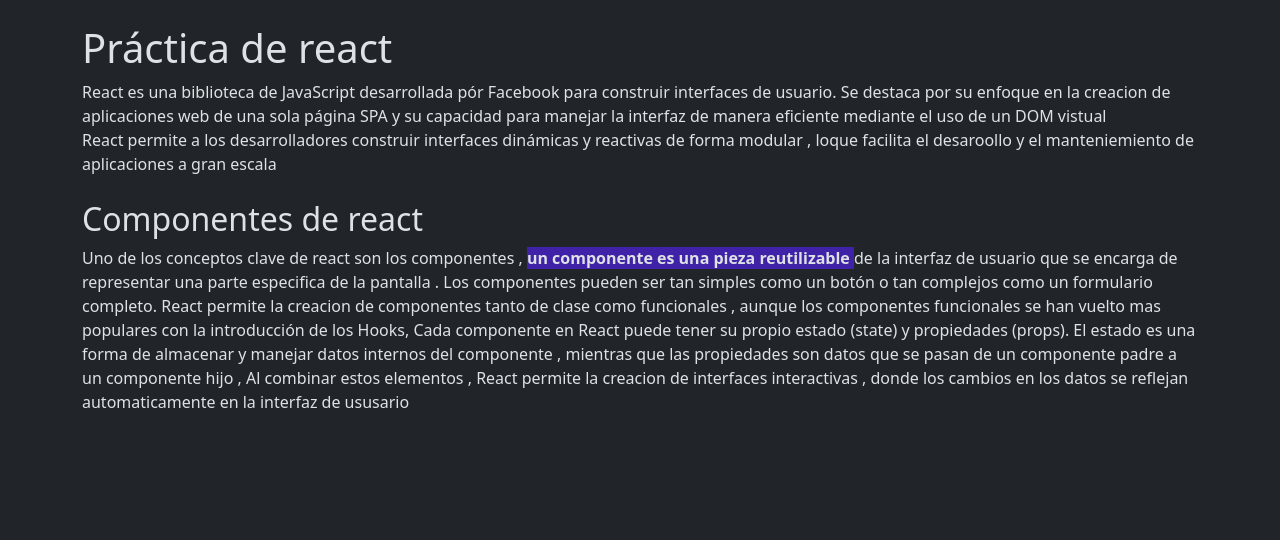
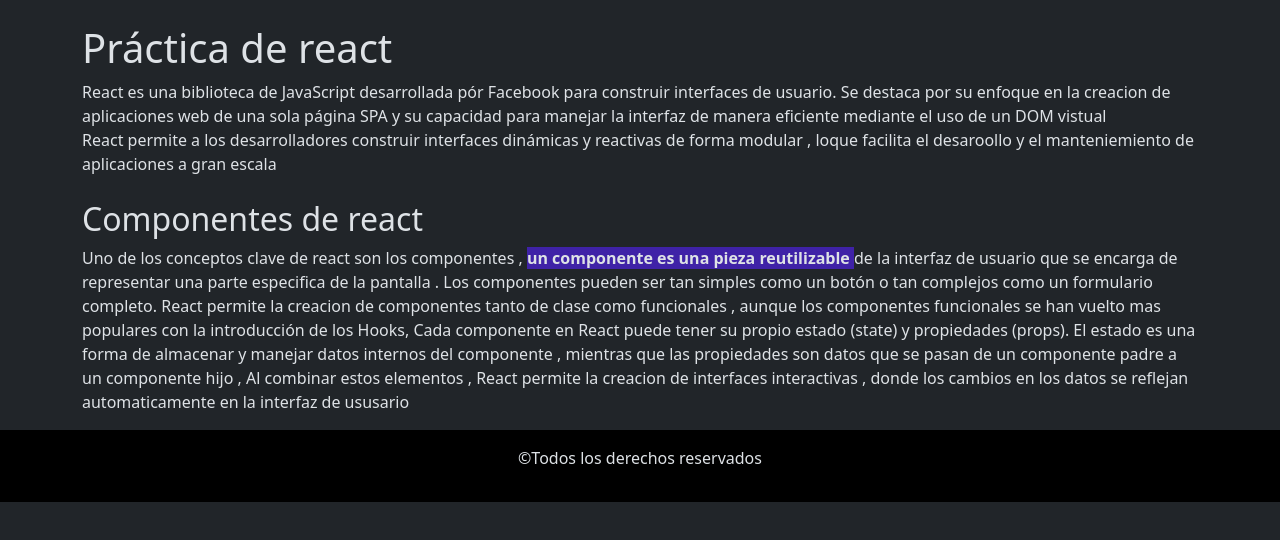
Before and after one commit to vimi08/contadorC, a React (Vite) app: page / in a window 1280 px wide. Shown: the top 540 px of the page. Built offline with nearby package versions, Linux system fonts and the light colour scheme.

Commit message:
agregamos el componente footer

```diff
--- a/src/App.jsx
+++ b/src/App.jsx
@@ -1,15 +1,18 @@
 import Header from "./components/Header";
 import Teoria from "./components/Teoria";
+import Footer from "./components/Footer"
+
 function App() {
   //AQUI VA LA LÓGICA DEL COMPONENTE
   return (
     <>
-    {/*AQUI COMIENZ<A LA ZONA DEL HTML}
+      {/*AQUI COMIENZ<A LA ZONA DEL HTML}
       {/*<Header></Header>*/}
-      <Header/>
-     <main className="container">
-      <Teoria></Teoria>
-     </main>
+      <Header />
+      <main className="container">
+        <Teoria></Teoria>
+      </main>
+      <Footer></Footer>
     </>
   );
 }
--- /dev/null
+++ b/src/components/Footer.jsx
@@ -0,0 +1,13 @@
+const Footer = () => {
+  return (
+    <footer
+      className="bg-black  text-center py-3
+
+  "
+    >
+      <p>&copy;Todos los derechos reservados</p>
+    </footer>
+  );
+};
+
+export default Footer;
```
